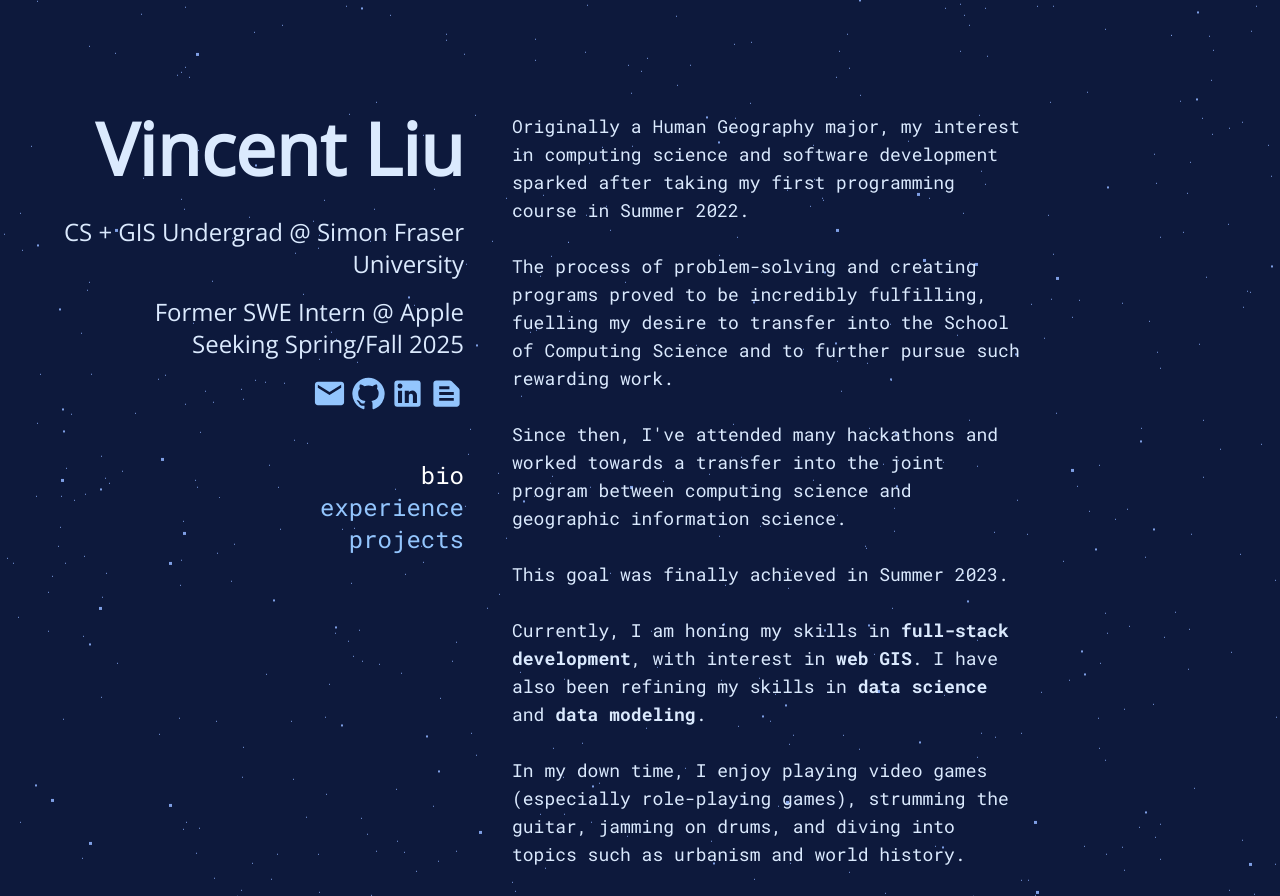
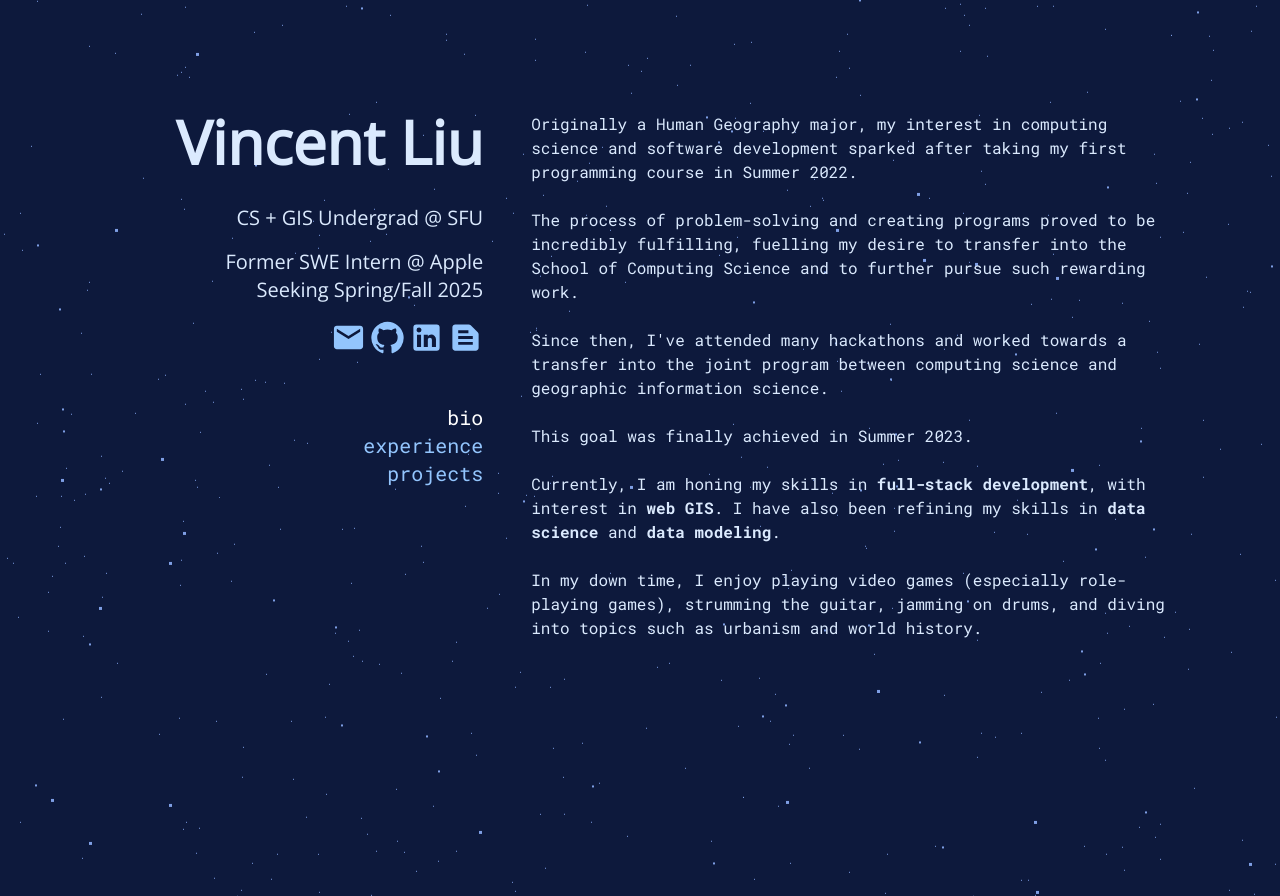
Before and after one commit to vinn03/personal-portfolio, a React (Vite) app in the folder portfolio/: page / in a window 1280 px wide. After the commit the page ends 800 px from the top, so only its background shows below. Built offline with nearby package versions, Linux system fonts and the light colour scheme.

Commit message:
changed font again

```diff
--- a/portfolio/src/App.tsx
+++ b/portfolio/src/App.tsx
@@ -15,9 +15,9 @@ function App(): JSX.Element {
   };
 
   return (
-    <div className="m-4 lg:m-0">
+    <div className="m-4 lg:mr-24 lg:ml-24">
       <Stars />
-      <div className="mt-28 lg:flex lg:flex-row lg:items-start relative">
+      <div className="mt-28 lg:flex lg:flex-row lg:items-start lg:justify-center relative">
         <div className="lg:-ml-12 lg:w-2/5 lg:sticky lg:flex-none lg:top-28 lg:z-10">
           <Intro />
           <Socials />
@@ -26,8 +26,8 @@ function App(): JSX.Element {
             activeSection={activeSection}
           />
         </div>
-        <div className="lg:ml-12 lg:w-2/5">
-          {activeSection === "bio" ? <Bio /> : null}{" "}
+        <div className="lg:ml-12 lg:w-3/5">
+          {activeSection === "bio" ? <Bio /> : null}
           {activeSection === "experience" ? <Experience /> : null}
           {activeSection === "projects" ? <Projects /> : null}
         </div>
--- a/portfolio/src/components/bio/bio.tsx
+++ b/portfolio/src/components/bio/bio.tsx
@@ -1,6 +1,6 @@
 function Bio() {
   return (
-    <p className="font-mono text-base lg:text-lg text-blue-100">
+    <p className="font-mono text-base text-blue-100">
       Originally a Human Geography major, my interest in computing science and
       software development sparked after taking my first programming course in
       Summer 2022.
--- a/portfolio/src/components/experience/exp-component.tsx
+++ b/portfolio/src/components/experience/exp-component.tsx
@@ -43,7 +43,7 @@ const ExpComponent: React.FC<ExpProps> = ({
         </h3>
         <h3 className="inline">{duration}</h3>
       </span>
-      <div className="grid grid-cols-3 lg:grid-cols-6 gap-4 mt-6 text-blue-300 font-mono">
+      <div className="grid grid-cols-3 lg:grid-cols-4 gap-4 mt-6 text-blue-300 font-mono">
         {technologies?.map((tech) => <Skill tech={tech} />)}
       </div>
       <p className="text-blue-200 lg:text-lg font-mono mt-8">{description}</p>
--- a/portfolio/src/components/intro/intro.tsx
+++ b/portfolio/src/components/intro/intro.tsx
@@ -1,12 +1,12 @@
 function Intro() {
   return (
     <span className="text-right">
-      <h1 className="text-5xl lg:text-7xl font-sans font-bold text-blue-100">
+      <h1 className="text-4xl lg:text-6xl font-sans font-bold text-blue-100">
         Vincent Liu
       </h1>
 
-      <div className="text-xl font-mono lg:text-2xl mt-8 font-sans text-blue-100">
-        <div className="mb-4">CS + GIS Undergrad @ Simon Fraser University</div>
+      <div className="text-xl font-mono mt-8 font-sans text-blue-100">
+        <div className="mb-4">CS + GIS Undergrad @ SFU</div>
         <div>Former SWE Intern @ Apple</div>
         <div>Seeking Spring/Fall 2025</div>
       </div>
--- a/portfolio/src/components/nav/nav.tsx
+++ b/portfolio/src/components/nav/nav.tsx
@@ -9,7 +9,7 @@ function Nav({ handleSectionChange, activeSection }) {
       {sections.map((section) => (
         <a
           key={section}
-          className={`lg:hover:underline text-lg lg:text-right lg:text-2xl mr-2 ml-2 lg:ml-0 lg:mr-0 cursor-pointer
+          className={`lg:hover:underline text-lg lg:text-right lg:text-xl mr-2 ml-2 lg:ml-0 lg:mr-0 cursor-pointer
                   ${activeSection === section ? "text-white" : ""}`}
           onClick={() => handleSectionChange(section)}
         >
--- a/portfolio/src/components/projects/components/project.tsx
+++ b/portfolio/src/components/projects/components/project.tsx
@@ -64,7 +64,7 @@ const Project: React.FC<ProjectProps> = ({
           ) : null}
         </span>
       </span>
-      <div className="grid grid-cols-3 lg:grid-cols-6 gap-4 mt-6">
+      <div className="grid grid-cols-3 lg:grid-cols-4 gap-4 mt-6">
         {technologies?.map((tech) => <Skill tech={tech} />)}
       </div>
       <ul className="text-blue-200 lg:text-lg mt-8 list-none list-inside">
--- a/portfolio/src/index.css
+++ b/portfolio/src/index.css
@@ -19,7 +19,7 @@ html {
 
 @supports (-webkit-appearance: none) {
   ::-webkit-scrollbar {
-    width: 10px;
+    width: 8px;
   }
 
   ::-webkit-scrollbar-button {
--- a/portfolio/src/main.tsx
+++ b/portfolio/src/main.tsx
@@ -1,10 +1,5 @@
-import React from 'react'
-import ReactDOM from 'react-dom/client'
-import App from './App.tsx'
-import './index.css'
+import ReactDOM from "react-dom/client";
+import App from "./App.tsx";
+import "./index.css";
 
-ReactDOM.createRoot(document.getElementById('root')!).render(
-  <React.StrictMode>
-    <App />
-  </React.StrictMode>,
-)
+ReactDOM.createRoot(document.getElementById("root")!).render(<App />);
```
Also changed, not shown: 1 other file (tests, documents, lock files or other folders).
